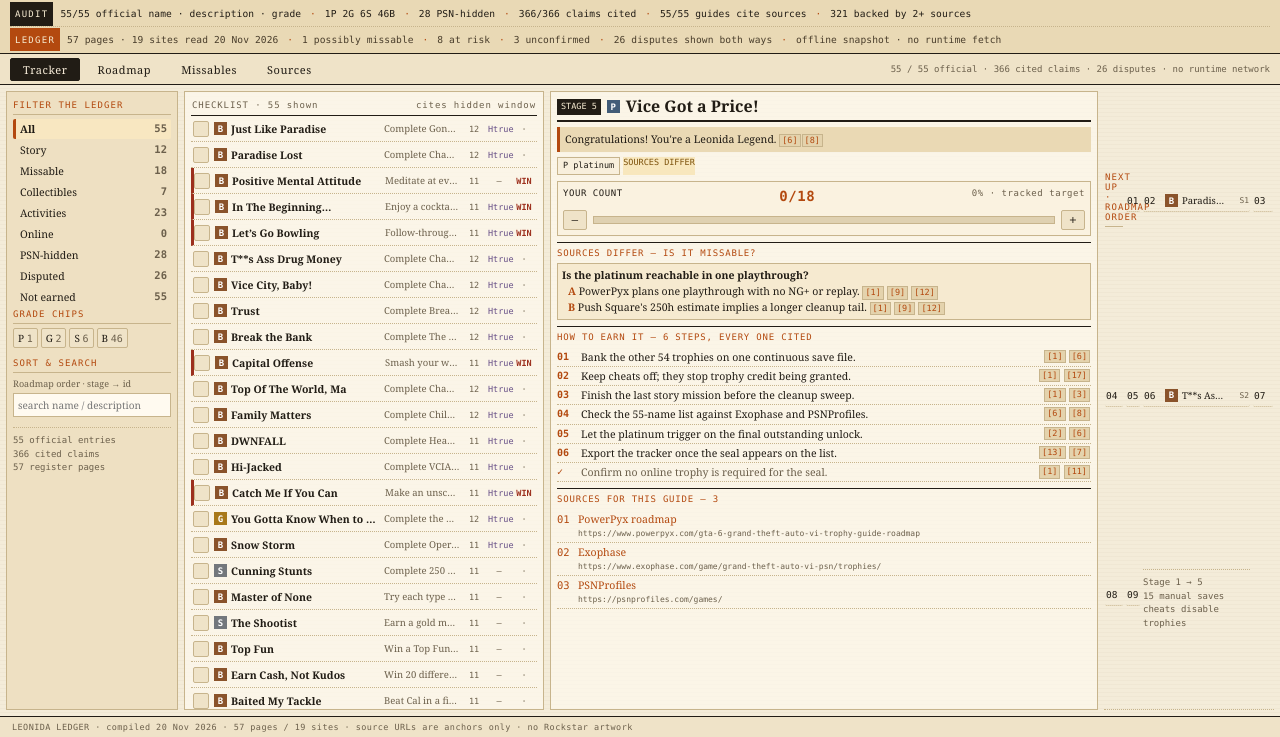
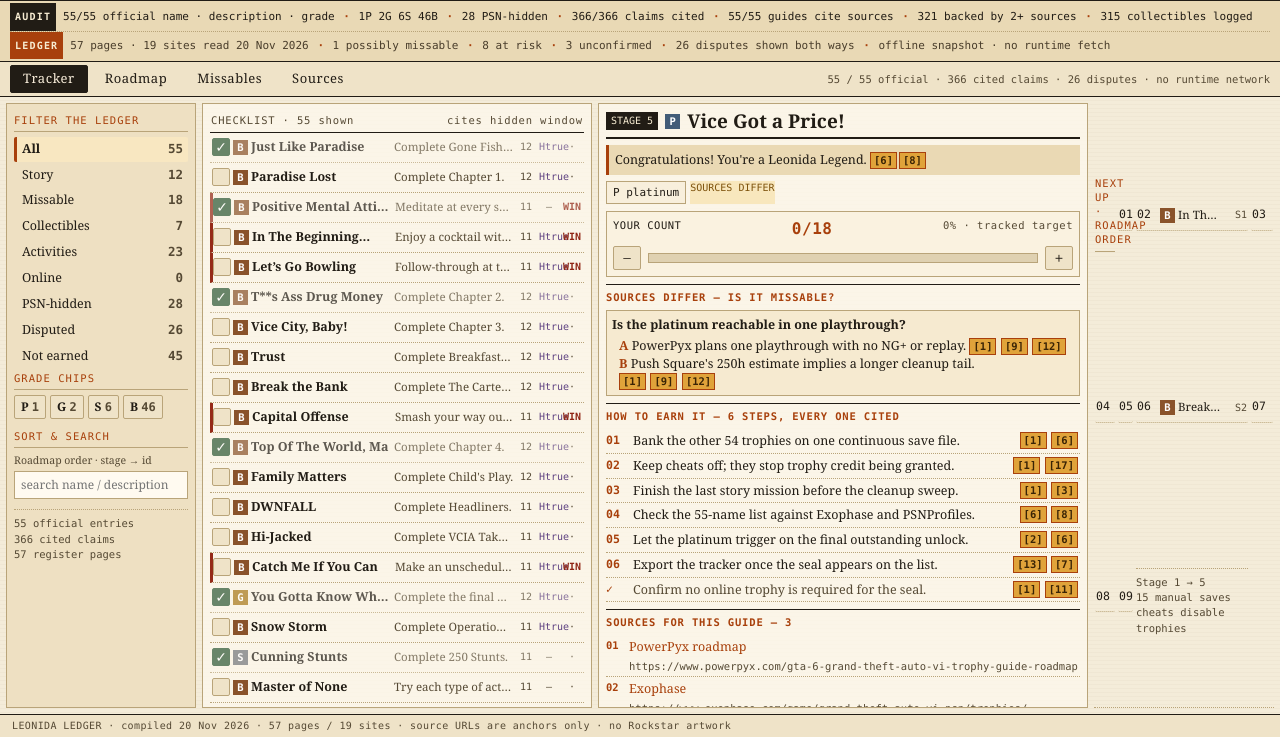
Before and after one commit to mroisxyz/gta6-trophy-guide-v6, a plain HTML site: page app/index.html in a window 1280 px wide. Shown: the part 63-800 px from the top of the page. Drawn offline with Linux system fonts and the light colour scheme.

Commit message:
Legible audit ledger with visible progress and full source URLs

```diff
--- a/app/src/data.js
+++ b/app/src/data.js
@@ -33,6 +33,8 @@ export function computeAuditFigures(data) {
     cited,
     claims: claims.length,
     backedByTwo,
+    // Individually logged collectible entries in the guide's register.
+    collectiblesLogged: 315,
     guidesCiting: data.trophies.filter((trophy) => (trophy.sources || []).length > 0).length,
     pages: data.sources.length,
     sites: new Set(data.sources.map((source) => source.site)).size,
--- a/app/src/render.js
+++ b/app/src/render.js
@@ -24,6 +24,7 @@ export function renderAuditStrip(figures) {
     figures.cited + '/' + figures.claims + ' claims cited',
     figures.guidesCiting + '/55 guides cite sources',
     figures.backedByTwo + ' backed by 2+ sources',
+    figures.collectiblesLogged + ' collectibles logged',
   ].join(' <span class="sep">·</span> ');
   const rowTwo = [
     figures.pages + ' pages · ' + figures.sites + ' sites read ' + figures.compiled,
--- a/app/src/state.js
+++ b/app/src/state.js
@@ -1,4 +1,8 @@
 const STORAGE_KEY = 'leonida-ledger-v5-progress';
+
+// A representative cross-section of the 55 trophies, shown on a first visit so the
+// saved-progress tracker is visible immediately. Once saved, user ticks own the state.
+const STARTER_EARNED = [2, 4, 6, 7, 15, 28, 29, 31, 42, 54];
 
 /** Demo parameters can be combined in any order. */
 export function parseDemoParams(search, data) {
@@ -15,6 +19,14 @@ export function parseDemoParams(search, data) {
 export function loadProgress() {
   try {
     const raw = localStorage.getItem(STORAGE_KEY);
+    if (raw === null) {
+      const seeded = {
+        earned: Object.fromEntries(STARTER_EARNED.map((id) => [id, true])),
+        counts: {}, spoiler: false,
+      };
+      localStorage.setItem(STORAGE_KEY, JSON.stringify(seeded));
+      return seeded;
+    }
     const parsed = raw ? JSON.parse(raw) : {};
     return {
       earned: parsed.earned && typeof parsed.earned === 'object' ? parsed.earned : {},
--- a/app/style.css
+++ b/app/style.css
@@ -1,125 +1,125 @@
-:root{--paper:#f4ecd9;--paper2:#efe3c8;--ink:#211c15;--muted:#6c604c;--amber:#b3490f;--amber2:#e0a33a;--rule:#c7b48c;--green:#37633f;--red:#9c2f1d}
+:root{--paper:#f4ecd9;--paper2:#efe3c8;--ink:#211c15;--muted:#554934;--amber:#a8400c;--amber2:#e0a33a;--rule:#b9a479;--green:#2f5a37;--red:#952a18}
 *{box-sizing:border-box}
-html,body{margin:0;height:100%;background:var(--paper);color:var(--ink);font-family:Georgia,'Times New Roman',serif;font-size:11px}
+html,body{margin:0;height:100%;background:var(--paper);color:var(--ink);font-family:Georgia,'Times New Roman',serif;font-size:13px;line-height:1.35}
 body{display:flex;flex-direction:column;overflow:hidden;background-image:repeating-linear-gradient(0deg,rgba(120,96,60,.035) 0 1px,transparent 1px 4px)}
 button,input{font:inherit;color:inherit}
-button{cursor:pointer;background:var(--paper2);border:1px solid var(--rule);border-radius:2px;padding:2px 5px}
+button{cursor:pointer;background:var(--paper2);border:1px solid var(--rule);border-radius:2px;padding:3px 7px}
 button:hover{border-color:var(--amber);background:#f6dfb4}
 a{color:var(--amber);text-decoration:none}
 .mono,.num,.g,.badge,.audit,.topstats,.saved,.tabnote{font-family:ui-monospace,'Cascadia Mono',Consolas,monospace;font-variant-numeric:tabular-nums}
-.topbar{height:62px;flex:0 0 62px;display:grid;grid-template-columns:1fr auto auto auto;gap:14px;align-items:center;padding:6px 12px;border-bottom:2px solid var(--ink);background:linear-gradient(180deg,#f7f0df,#eadabb)}
+.topbar{height:64px;flex:0 0 64px;display:grid;grid-template-columns:1fr auto auto auto;gap:14px;align-items:center;padding:6px 12px;border-bottom:2px solid var(--ink);background:linear-gradient(180deg,#f7f0df,#eadabb)}
 .brand{display:flex;flex-direction:column;line-height:1.15}
-.brand b{letter-spacing:.16em;font-size:19px;text-transform:uppercase}
-.brand span{font-family:ui-monospace,Consolas,monospace;font-size:9px;color:var(--muted);letter-spacing:.09em}
-.topstats{font-size:14px;font-weight:700;border-left:3px solid var(--amber);padding-left:9px;white-space:nowrap}
-.topactions{display:flex;gap:5px;align-items:center}
-.topactions button,.topactions .import{font-size:10px;padding:4px 7px;background:#f8f0dd;border:1px solid var(--rule)}
+.brand b{letter-spacing:.14em;font-size:22px;text-transform:uppercase}
+.brand span{font-family:ui-monospace,Consolas,monospace;font-size:10.5px;color:var(--muted);letter-spacing:.07em}
+.topstats{font-size:17px;font-weight:700;border-left:3px solid var(--amber);padding-left:10px;white-space:nowrap}
+.topactions{display:flex;gap:6px;align-items:center}
+.topactions button,.topactions .import{font-size:12px;padding:5px 8px;background:#f8f0dd;border:1px solid var(--rule)}
 .topactions button.on{background:var(--amber);color:#fff;border-color:var(--amber)}
 .import input{display:none}
-.saved{font-size:9px;color:var(--muted);max-width:96px;text-align:right;line-height:1.2}
-.audit{flex:0 0 54px;border-bottom:1px solid var(--ink);background:#e9d9b5;padding:2px 10px}
-.audit-row{height:25px;line-height:25px;white-space:nowrap;overflow:hidden;font-size:9.6px;letter-spacing:.01em}
+.saved{font-size:10.5px;color:var(--muted);max-width:116px;text-align:right;line-height:1.25}
+.audit{flex:0 0 60px;border-bottom:1px solid var(--ink);background:#e9d9b5;padding:2px 10px}
+.audit-row{height:28px;line-height:28px;white-space:nowrap;overflow:hidden;font-size:11px;letter-spacing:0}
 .audit-row-2{border-top:1px dotted var(--rule);color:#493d2b}
-.audit-tag{display:inline-block;background:var(--ink);color:#f7ecd2;padding:0 5px;margin-right:7px;font-size:9px;letter-spacing:.14em}
+.audit-tag{display:inline-block;background:var(--ink);color:#f7ecd2;padding:0 5px;margin-right:7px;font-size:10px;letter-spacing:.12em;font-weight:700}
 .audit-row-2 .audit-tag{background:var(--amber)}
-.sep{color:var(--amber);padding:0 3px}
-.tabs{flex:0 0 31px;display:flex;align-items:center;gap:4px;padding:3px 10px;border-bottom:1px solid var(--ink);background:var(--paper2)}
-.tabs button{padding:3px 12px;font-size:11px;letter-spacing:.05em;border-color:transparent;background:transparent}
+.sep{color:var(--amber);padding:0 2px;font-weight:700}
+.tabs{flex:0 0 33px;display:flex;align-items:center;gap:4px;padding:3px 10px;border-bottom:1px solid var(--ink);background:var(--paper2)}
+.tabs button{padding:4px 12px;font-size:13px;letter-spacing:.04em;border-color:transparent;background:transparent}
 .tabs button.on{background:var(--ink);color:#f8edda;border-color:var(--ink)}
-.tabnote{margin-left:auto;font-size:9px;color:var(--muted)}
-.workspace{flex:1 1 auto;display:grid;grid-template-columns:172px 360px minmax(0,1fr) 170px;gap:6px;padding:6px;min-height:0}
+.tabnote{margin-left:auto;font-size:10.5px;color:var(--muted)}
+.workspace{flex:1 1 auto;display:grid;grid-template-columns:190px 390px minmax(0,1fr) 180px;gap:6px;padding:6px;min-height:0}
 .wide-view .workspace{grid-template-columns:1fr}
 .wide-view .left,.wide-view .next{display:none}
-.left,.next,.center,.detail{min-height:0;overflow:auto;border:1px solid var(--rule);background:rgba(255,251,240,.65);padding:6px}
+.left,.next,.center,.detail{min-height:0;overflow:auto;border:1px solid var(--rule);background:rgba(255,251,240,.65);padding:7px}
 .left,.next{background:#eee0c2}
 .center.wide{grid-column:1/-1}
-.rail-title{font-family:ui-monospace,Consolas,monospace;font-size:9px;letter-spacing:.12em;text-transform:uppercase;color:var(--amber);border-bottom:1px solid var(--rule);padding:2px 0 4px;margin-bottom:4px}
+.rail-title{font-family:ui-monospace,Consolas,monospace;font-size:10.5px;letter-spacing:.1em;text-transform:uppercase;color:var(--amber);border-bottom:1px solid var(--rule);padding:2px 0 4px;margin-bottom:5px}
 .filter-list{display:flex;flex-direction:column;gap:1px}
-.filter{display:flex;justify-content:space-between;width:100%;border:0;border-left:3px solid transparent;background:transparent;padding:3px 4px;font-size:10.5px;text-align:left}
-.filter b{font-family:ui-monospace,Consolas,monospace;color:var(--muted)}
+.filter{display:flex;justify-content:space-between;width:100%;border:0;border-left:3px solid transparent;background:transparent;padding:4px 5px;font-size:12.5px;text-align:left}
+.filter b{font-family:ui-monospace,Consolas,monospace;color:var(--muted);font-weight:700}
 .filter.on{border-left-color:var(--amber);background:#f8e7c1;font-weight:700}
-.chip-row{display:flex;flex-wrap:wrap;gap:3px;margin-bottom:8px}
-.grade-chip{font-size:10px;padding:2px 4px}
+.chip-row{display:flex;flex-wrap:wrap;gap:4px;margin-bottom:8px}
+.grade-chip{font-size:12px;padding:3px 6px;font-weight:700}
 .grade-chip.on{outline:2px solid var(--amber)}
-.grade-chip span{font-family:ui-monospace,Consolas,monospace;color:var(--muted)}
-.sort-note{font-size:9px;color:var(--muted);margin-bottom:3px}
-.search{width:100%;padding:4px;border:1px solid var(--rule);background:#fffaf0;font-size:10px}
-.rail-foot{margin-top:10px;border-top:1px dotted var(--rule);padding-top:6px;font-family:ui-monospace,Consolas,monospace;font-size:9px;line-height:1.5;color:var(--muted)}
-.pane-head{display:flex;justify-content:space-between;font-family:ui-monospace,Consolas,monospace;font-size:9px;letter-spacing:.1em;color:var(--muted);border-bottom:1px solid var(--ink);padding:2px 1px 5px}
+.grade-chip span{font-family:ui-monospace,Consolas,monospace;color:var(--muted);font-weight:700}
+.sort-note{font-size:10.5px;color:var(--muted);margin-bottom:4px}
+.search{width:100%;padding:5px 6px;border:1px solid var(--rule);background:#fffaf0;font-size:12px}
+.rail-foot{margin-top:10px;border-top:1px dotted var(--rule);padding-top:6px;font-family:ui-monospace,Consolas,monospace;font-size:10.5px;line-height:1.45;color:var(--muted)}
+.pane-head{display:flex;justify-content:space-between;font-family:ui-monospace,Consolas,monospace;font-size:10.5px;letter-spacing:.08em;color:var(--muted);border-bottom:1px solid var(--ink);padding:2px 1px 5px}
 .checklist{display:flex;flex-direction:column}
-.trow{display:grid;grid-template-columns:18px 14px 150px minmax(0,1fr) 22px 22px 22px;gap:3px;align-items:center;min-height:26px;padding:2px 2px;border-bottom:1px dotted var(--rule);cursor:pointer}
+.trow{display:grid;grid-template-columns:18px 15px 140px minmax(0,1fr) 20px 20px 20px;gap:3px;align-items:center;min-height:30px;padding:3px 2px;border-bottom:1px dotted var(--rule);cursor:pointer}
 .trow:hover{background:#f7e6c2}
 .trow.selected{background:#f6d9a8;box-shadow:inset 3px 0 var(--amber)}
-.trow.earned{opacity:.62}
+.trow.earned{opacity:.72}
 .trow.missable{border-left:3px solid var(--red);padding-left:0}
-.tick{width:16px;height:16px;padding:0;font-size:12px;line-height:12px;text-align:center}
+.tick{width:18px;height:18px;padding:0;font-size:14px;line-height:14px;text-align:center}
 .tick.on{background:var(--green);color:#fff;border-color:var(--green)}
-.g{display:inline-grid;place-items:center;width:13px;height:13px;font-size:9px;font-weight:700;color:#fff;background:#777}
+.g{display:inline-grid;place-items:center;width:15px;height:15px;font-size:10.5px;font-weight:700;color:#fff;background:#777}
 .g-platinum{background:#425c78}.g-gold{background:#a8791a}.g-silver{background:#73777c}.g-bronze{background:#8a532b}
-.tname{font-size:10.5px;font-weight:700;white-space:nowrap;overflow:hidden;text-overflow:ellipsis}
-.tdesc{font-size:9.5px;color:var(--muted);white-space:nowrap;overflow:hidden;text-overflow:ellipsis}
-.trefs,.badge{font-family:ui-monospace,Consolas,monospace;font-size:8.5px;text-align:center;color:var(--muted)}
-.badge.hid{color:#654d86}.badge.win{color:var(--red);font-weight:700}
-.masked{letter-spacing:1px;color:#8f826c}
-.empty{padding:20px;color:var(--muted);font-style:italic}
-.detail{font-size:10.5px;line-height:1.36}
-.detail-head{display:flex;align-items:center;gap:6px;border-bottom:2px solid var(--ink);padding-bottom:4px}
-.detail-head h2{font-size:16px;margin:0;flex:1;line-height:1.1}
-.stage{font-family:ui-monospace,Consolas,monospace;font-size:8.5px;background:var(--ink);color:#f7ecd2;padding:2px 4px}
-.official{margin:5px 0;padding:5px;background:#ead9b4;border-left:3px solid var(--amber);font-size:10.5px}
-.badge-row{display:flex;flex-wrap:wrap;gap:3px;margin-bottom:6px}
-.badge.lg{padding:2px 5px;border:1px solid var(--rule);background:#f8efdc;color:var(--ink)}
+.tname{font-size:12.5px;font-weight:700;white-space:nowrap;overflow:hidden;text-overflow:ellipsis}
+.tdesc{font-size:11.5px;color:var(--muted);white-space:nowrap;overflow:hidden;text-overflow:ellipsis}
+.trefs,.badge{font-family:ui-monospace,Consolas,monospace;font-size:10px;text-align:center;color:var(--muted)}
+.badge.hid{color:#5c3f80}.badge.win{color:#8f2413;font-weight:700}
+.masked{letter-spacing:1px;color:#7c6b51}
+.empty{padding:20px;color:var(--muted);font-style:italic;font-size:12.5px}
+.detail{font-size:12.5px;line-height:1.42}
+.detail-head{display:flex;align-items:center;gap:7px;border-bottom:2px solid var(--ink);padding-bottom:5px}
+.detail-head h2{font-size:19px;margin:0;flex:1;line-height:1.12}
+.stage{font-family:ui-monospace,Consolas,monospace;font-size:10px;background:var(--ink);color:#f7ecd2;padding:2px 5px}
+.official{margin:6px 0;padding:6px;background:#ead9b4;border-left:3px solid var(--amber);font-size:12.5px}
+.badge-row{display:flex;flex-wrap:wrap;gap:4px;margin-bottom:7px}
+.badge.lg{padding:3px 6px;border:1px solid var(--rule);background:#f8efdc;color:var(--ink);font-size:11px}
 .badge.danger{background:#f4d5cb;color:var(--red);border-color:var(--red)}
 .badge.warn{background:#f8e7bd;color:#7d520c;border-color:var(--amber2)}
-.countbox{border:1px solid var(--rule);padding:5px;background:#faf2e0;margin-bottom:6px}
-.countlabel{display:flex;justify-content:space-between;font-family:ui-monospace,Consolas,monospace;font-size:9px;letter-spacing:.06em}
-.countlabel b{font-size:14px;color:var(--amber)}
+.countbox{border:1px solid var(--rule);padding:6px;background:#faf2e0;margin-bottom:7px}
+.countlabel{display:flex;justify-content:space-between;font-family:ui-monospace,Consolas,monospace;font-size:10.5px;letter-spacing:.05em}
+.countlabel b{font-size:16px;color:var(--amber)}
 .countlabel span{color:var(--muted)}
-.countctl{display:flex;align-items:center;gap:6px;margin-top:4px}
-.countctl button{width:24px;height:20px;padding:0;font-size:14px;line-height:14px}
-.meter{flex:1;height:8px;background:#dfd1b1;border:1px solid var(--rule)}
+.countctl{display:flex;align-items:center;gap:7px;margin-top:5px}
+.countctl button{width:28px;height:24px;padding:0;font-size:16px;line-height:16px}
+.meter{flex:1;height:10px;background:#dfd1b1;border:1px solid var(--rule)}
 .meter i{display:block;height:100%;background:var(--amber)}
-.callout{border-left:3px solid var(--red);background:#f8e1d8;padding:5px;margin-bottom:6px;font-size:10px}
-.panel{border-top:1px solid var(--ink);padding-top:4px;margin-top:6px}
-.panel-title{font-family:ui-monospace,Consolas,monospace;font-size:9px;letter-spacing:.09em;color:var(--amber);margin-bottom:4px}
-.dispute{border:1px solid var(--rule);background:#f6ead0;padding:4px;margin-bottom:4px}
+.callout{border-left:3px solid var(--red);background:#f8e1d8;padding:6px;margin-bottom:7px;font-size:12px}
+.panel{border-top:1px solid var(--ink);padding-top:5px;margin-top:7px}
+.panel-title{font-family:ui-monospace,Consolas,monospace;font-size:10.5px;letter-spacing:.08em;color:var(--amber);margin-bottom:5px;font-weight:700}
+.dispute{border:1px solid var(--rule);background:#f6ead0;padding:5px;margin-bottom:5px}
 .dispute.unconfirmed{border-color:var(--red);background:#f7ded6}
-.dispute .q{font-weight:700;margin-bottom:2px}
-.pos{margin-left:6px}
+.dispute .q{font-weight:700;margin-bottom:3px}
+.pos{margin-left:7px}
 .pos b{color:var(--amber)}
-.unconfirmed-flag{font-family:ui-monospace,Consolas,monospace;font-size:8px;color:var(--red);letter-spacing:.06em;margin-top:2px}
+.unconfirmed-flag{font-family:ui-monospace,Consolas,monospace;font-size:9.5px;color:var(--red);letter-spacing:.05em;margin-top:3px}
 ol.steps{list-style:none;margin:0;padding:0}
-.steps li{display:grid;grid-template-columns:20px minmax(0,1fr) auto;gap:4px;padding:2px 0;border-bottom:1px dotted var(--rule)}
-.steps li .num{color:var(--amber);font-size:10px;font-weight:700}
+.steps li{display:grid;grid-template-columns:22px minmax(0,1fr) auto;gap:5px;padding:3px 0;border-bottom:1px dotted var(--rule)}
+.steps li .num{color:var(--amber);font-size:11.5px;font-weight:700}
 .steps li.checkrow{color:var(--muted)}
-.cite{display:inline-block;font-family:ui-monospace,Consolas,monospace;font-size:8.5px;background:#e4d3ad;border:1px solid var(--rule);padding:0 2px;margin-right:1px}
+.cite{display:inline-block;font-family:ui-monospace,Consolas,monospace;font-size:10.5px;background:var(--amber2);border:1px solid var(--amber);color:#3a2405;font-weight:700;padding:0 3px;margin-right:2px}
 .cite:hover{background:var(--amber);color:#fff}
-.mini{font-size:8px;white-space:nowrap}
-.srcrow{display:grid;grid-template-columns:18px minmax(0,1fr);gap:3px;padding:2px 0;border-bottom:1px dotted var(--rule)}
-.srcrow span:first-child{font-family:ui-monospace,Consolas,monospace;color:var(--amber)}
-.srcrow .url{grid-column:2;font-family:ui-monospace,Consolas,monospace;font-size:8px;color:var(--muted);white-space:nowrap;overflow:hidden;text-overflow:ellipsis}
+.mini{font-size:9.5px;white-space:nowrap}
+.srcrow{display:grid;grid-template-columns:20px minmax(0,1fr);gap:3px;padding:3px 0;border-bottom:1px dotted var(--rule)}
+.srcrow span:first-child{font-family:ui-monospace,Consolas,monospace;font-size:10.5px;color:var(--amber);font-weight:700}
+.srcrow .url{grid-column:2;font-family:ui-monospace,Consolas,monospace;font-size:10.5px;color:var(--muted);white-space:normal;overflow-wrap:anywhere;word-break:break-word;line-height:1.35}
 .next .rail-title{margin-bottom:6px}
-.next{display:grid;grid-template-columns:18px 14px minmax(0,1fr) 20px;gap:3px;width:100%;text-align:left;border:0;border-bottom:1px dotted var(--rule);background:transparent;padding:4px 1px;font-size:9.5px;align-items:center}
+.next{display:grid;grid-template-columns:20px 15px minmax(0,1fr) 22px;gap:3px;width:100%;text-align:left;border:0;border-bottom:1px dotted var(--rule);background:transparent;padding:5px 1px;font-size:11.5px;align-items:center;min-height:30px}
 .next span:nth-child(3){white-space:nowrap;overflow:hidden;text-overflow:ellipsis}
-.next small{font-family:ui-monospace,Consolas,monospace;color:var(--muted);text-align:right}
-.wide-head{font-family:ui-monospace,Consolas,monospace;font-size:10px;letter-spacing:.12em;color:var(--amber);border-bottom:2px solid var(--ink);padding:3px 0 7px;margin-bottom:8px}
-.roadmap{display:grid;grid-template-columns:repeat(5,minmax(0,1fr));gap:7px}
-.stage-card{border:1px solid var(--rule);background:#faf2df;padding:7px;position:relative;min-height:420px}
-.stage-no{font-family:ui-monospace,Consolas,monospace;font-size:30px;color:#d8c39a;line-height:1}
-.stage-card h3{font-size:14px;margin:2px 0}
-.chapter{font-family:ui-monospace,Consolas,monospace;font-size:9px;color:var(--amber);border-bottom:1px dotted var(--rule);padding-bottom:4px}
-.stage-card p{font-size:10.5px;line-height:1.4}
-.save{font-size:9.5px;background:#eadabb;border-left:3px solid var(--amber);padding:4px;margin:5px 0}
+.next small{font-family:ui-monospace,Consolas,monospace;font-size:10px;color:var(--muted);text-align:right}
+.wide-head{font-family:ui-monospace,Consolas,monospace;font-size:12px;letter-spacing:.1em;color:var(--amber);border-bottom:2px solid var(--ink);padding:4px 0 7px;margin-bottom:8px}
+.roadmap{display:grid;grid-template-columns:repeat(5,minmax(0,1fr));gap:8px}
+.stage-card{border:1px solid var(--rule);background:#faf2df;padding:8px;position:relative;min-height:430px}
+.stage-no{font-family:ui-monospace,Consolas,monospace;font-size:34px;color:#d8c39a;line-height:1}
+.stage-card h3{font-size:16px;margin:2px 0}
+.chapter{font-family:ui-monospace,Consolas,monospace;font-size:10.5px;color:var(--amber);border-bottom:1px dotted var(--rule);padding-bottom:4px}
+.stage-card p{font-size:12.5px;line-height:1.45}
+.save{font-size:11.5px;background:#eadabb;border-left:3px solid var(--amber);padding:5px;margin:6px 0}
 .save.danger{border-left-color:var(--red);background:#f6ded4}
-.stage-trophies{display:flex;flex-wrap:wrap;gap:2px;margin:8px 0 4px}
-.miss-grid{display:grid;grid-template-columns:repeat(3,minmax(0,1fr));gap:8px}
-.miss-card{display:grid;grid-template-columns:18px 1fr;gap:6px;border:1px solid var(--rule);background:#faf2df;padding:7px}
+.stage-trophies{display:flex;flex-wrap:wrap;gap:3px;margin:8px 0 5px}
+.miss-grid{display:grid;grid-template-columns:repeat(3,minmax(0,1fr));gap:9px}
+.miss-card{display:grid;grid-template-columns:20px 1fr;gap:6px;border:1px solid var(--rule);background:#faf2df;padding:8px}
 .miss-card.unconfirmed{border-color:var(--red);background:#f9e3dc}
-.miss-card p{margin:3px 0;font-size:10px;color:var(--muted)}
-.window{font-size:9.5px;background:#f2ddc7;padding:3px 5px}
-.source-table{width:100%;border-collapse:collapse;font-size:10px}
-.source-table th{text-align:left;font-family:ui-monospace,Consolas,monospace;font-size:9px;letter-spacing:.08em;color:var(--amber);border-bottom:2px solid var(--ink);padding:4px 3px}
-.source-table td{border-bottom:1px dotted var(--rule);padding:3px;vertical-align:top}
+.miss-card p{margin:3px 0;font-size:11.5px;color:var(--muted)}
+.window{font-size:11.5px;background:#f2ddc7;padding:4px 6px}
+.source-table{width:100%;border-collapse:collapse;font-size:12px}
+.source-table th{text-align:left;font-family:ui-monospace,Consolas,monospace;font-size:10.5px;letter-spacing:.07em;color:var(--amber);border-bottom:2px solid var(--ink);padding:5px 3px}
+.source-table td{border-bottom:1px dotted var(--rule);padding:4px 3px;vertical-align:top}
 .source-table tr:nth-child(even){background:#f8eed8}
-.foot{flex:0 0 20px;line-height:20px;padding:0 12px;border-top:1px solid var(--ink);background:var(--paper2);font-family:ui-monospace,Consolas,monospace;font-size:8.5px;color:var(--muted);letter-spacing:.05em}
-@media (max-width:1100px){.workspace{grid-template-columns:150px 300px minmax(0,1fr) 150px}.brand span{display:none}}
+.foot{flex:0 0 22px;line-height:22px;padding:0 12px;border-top:1px solid var(--ink);background:var(--paper2);font-family:ui-monospace,Consolas,monospace;font-size:10px;color:var(--muted);letter-spacing:.04em}
+@media (max-width:1100px){.workspace{grid-template-columns:168px 330px minmax(0,1fr) 160px}.brand span{display:none}}
```
Also changed, not shown: screenshots/1-cover.png, screenshots/2-roadmap.png, screenshots/3-missables.png, screenshots/4-sources.png, 1 other file.
